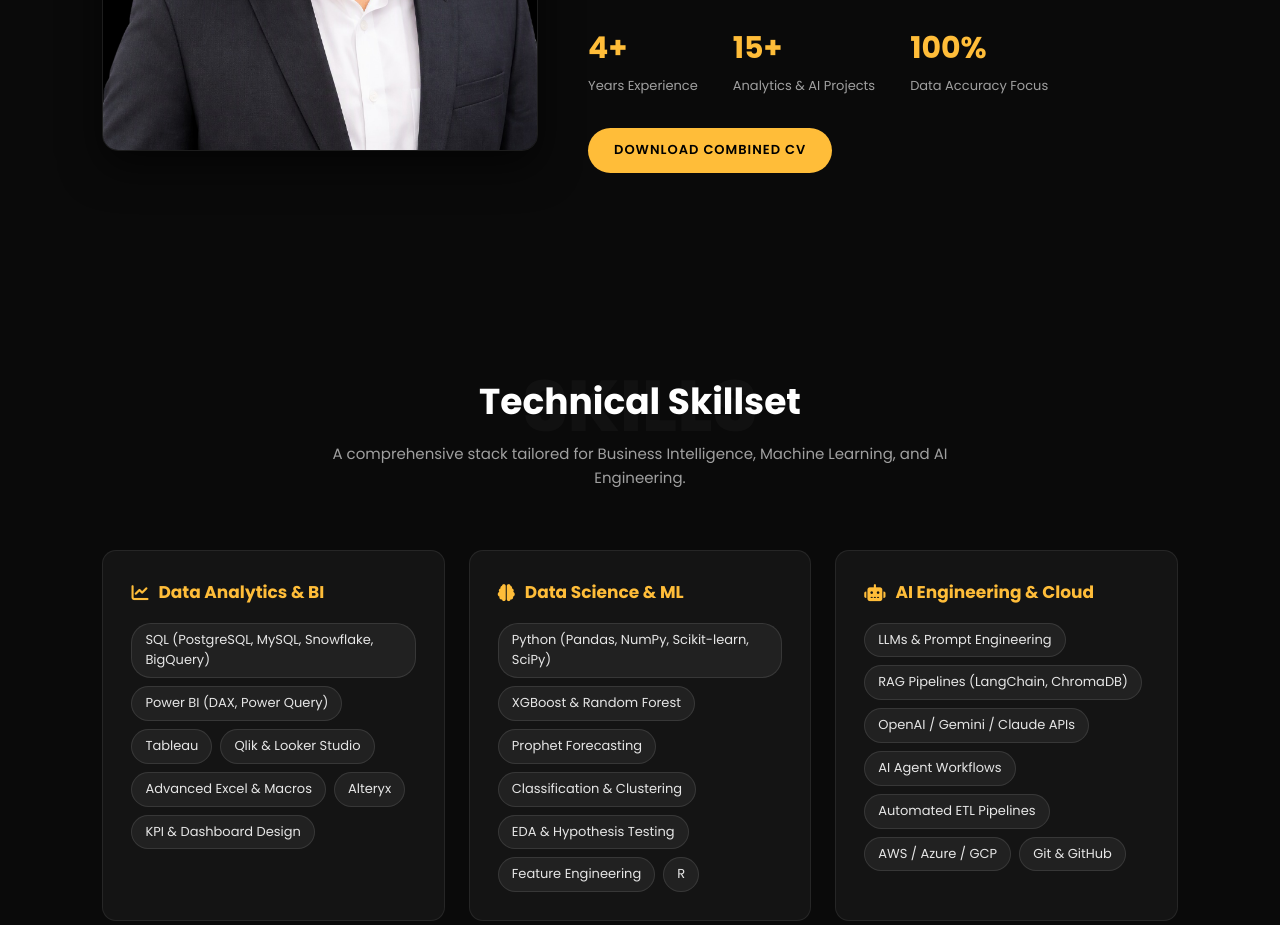
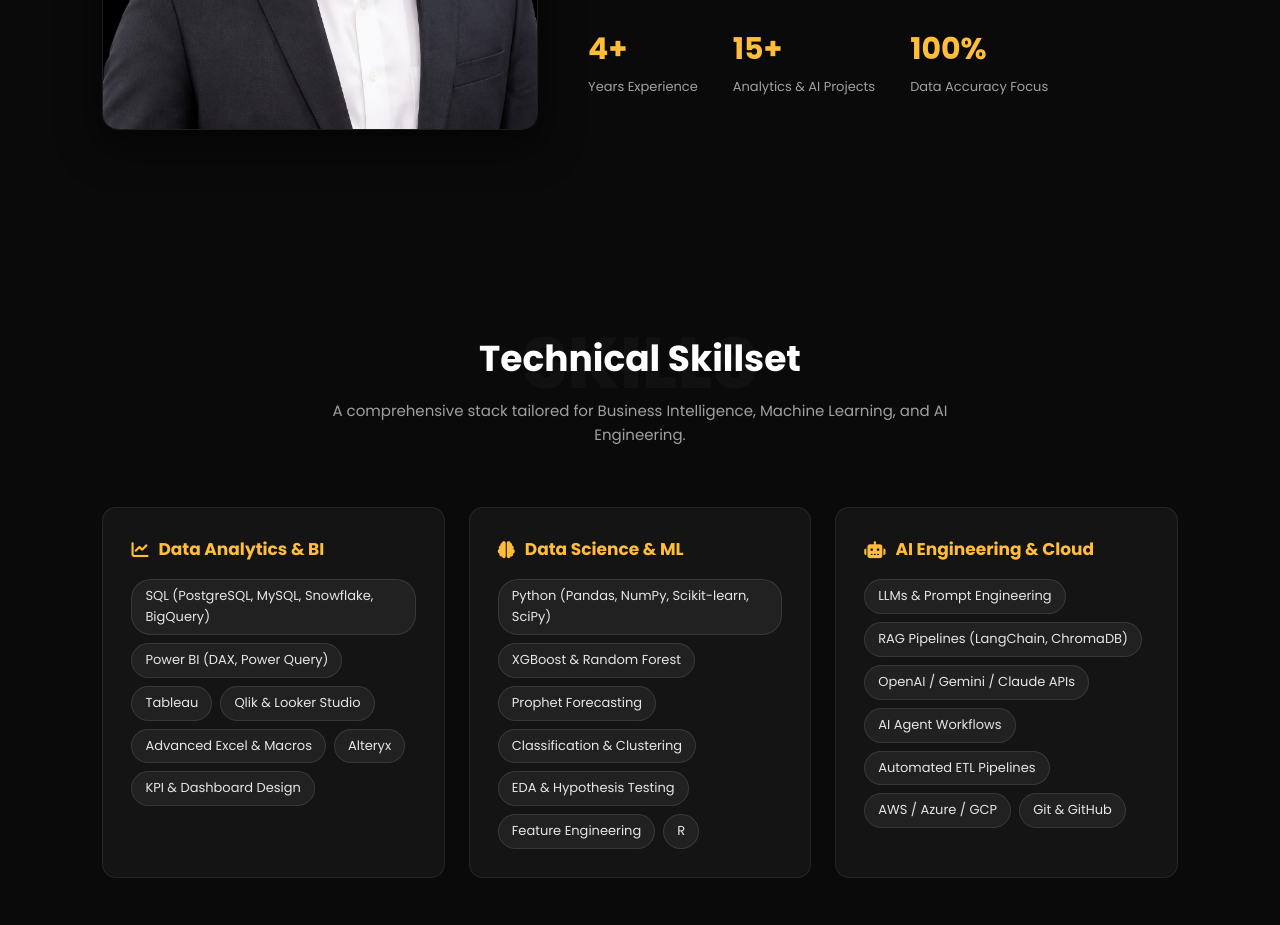
Before and after one commit to Anshuljain17-cmd/Anshuljain.github.io, a plain HTML site: page index.html in a window 1280 px wide. Shown: the part 1430-2355 px from the top of the page. Drawn offline with Linux system fonts and the light colour scheme.

Commit message:
Remove duplicate combined CV download button

```diff
--- a/index.html
+++ b/index.html
@@ -744,7 +744,6 @@
                         <span>Data Accuracy Focus</span>
                     </div>
                 </div>
-            <a href="assets/Anshul_Jain_Resume.pdf" target="_blank" class="btn btn-primary">Download Combined CV</a>
             </div>
         </div>
     </section>
```
